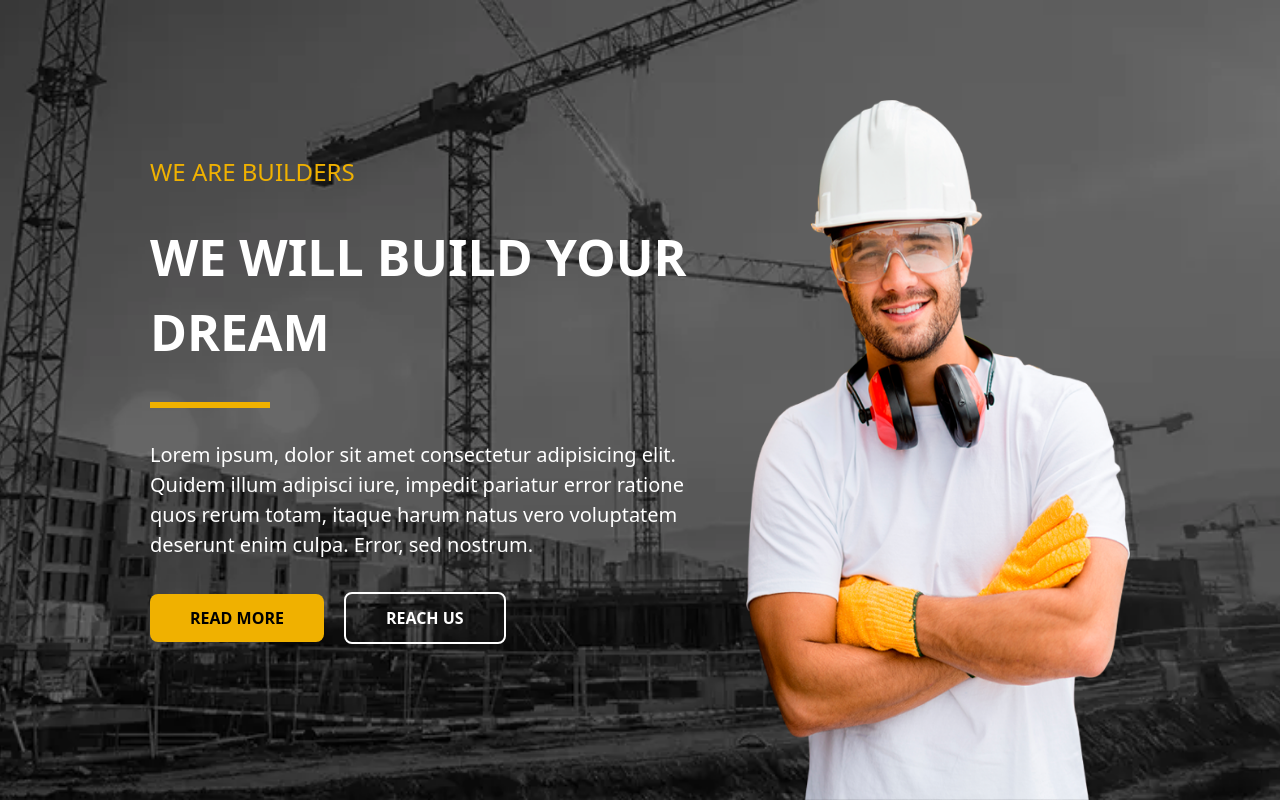
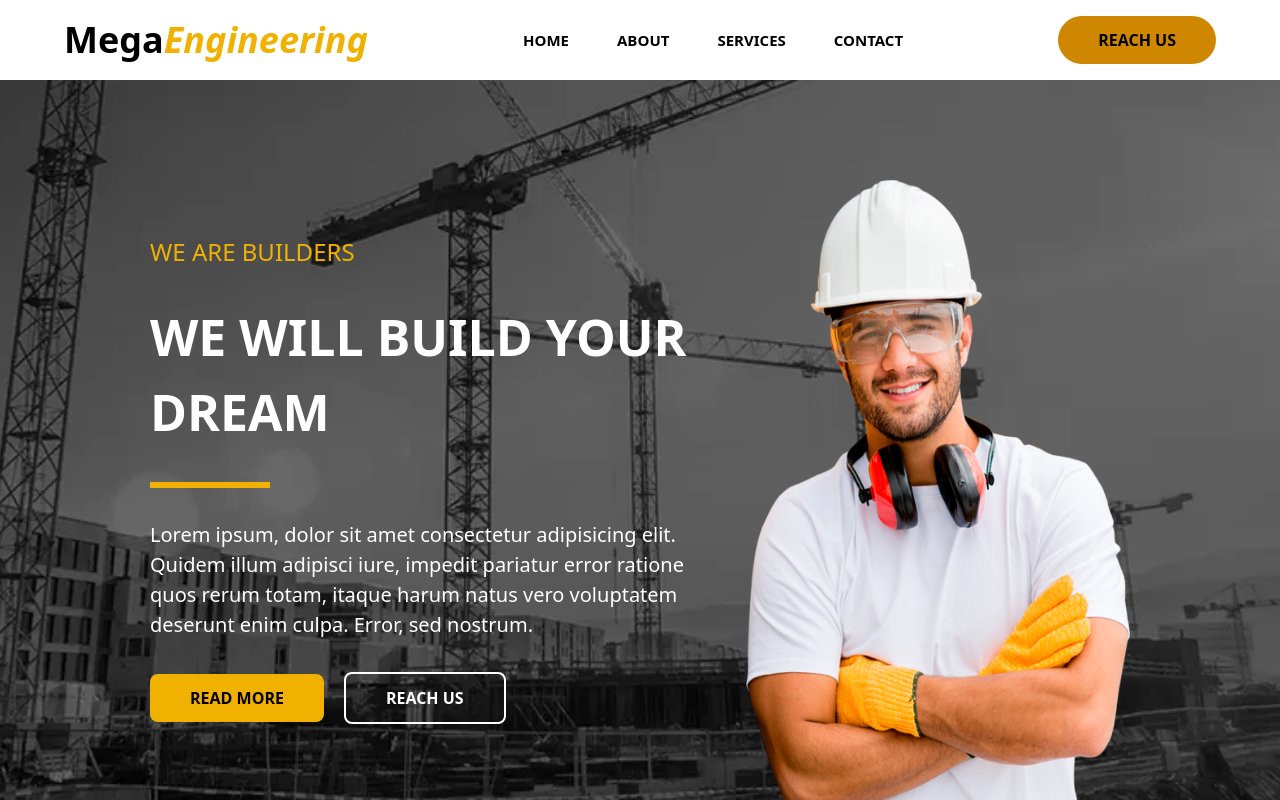
Before and after one commit to mr-Ayalk/mega_construction_company, a React (Vite) app: page / in a window 1280 px wide. Shown: the top 800 px of the page. Built offline with nearby package versions, Linux system fonts and the light colour scheme.

Commit message:
header section completed

```diff
--- a/src/sections/Header.jsx
+++ b/src/sections/Header.jsx
@@ -1,11 +1,95 @@
-import React from 'react'
+import { nav } from "framer-motion/client";
+import React, { useState } from "react";
+import { FaXmark, FaBars } from "react-icons/fa6";
+import { Link } from "react-scroll";
 
 const Header = () => {
+  const [isMenuOpen, setIsMenuOpen] = useState(false);
+  const toggleMenu = () => {
+    setIsMenuOpen(!isMenuOpen);
+  };
+  const closeMenu = () => {
+    setIsMenuOpen(false);
+  };
+
+  const navItems = [
+    {
+      link: "Home",
+      path: "home",
+    },
+    {
+      link: "About",
+      path: "about",
+    },
+    {
+      link: "Services",
+      path: "services",
+    },
+    {
+      link: "Contact",
+      path: "contact",
+    },
+  ];
   return (
-    <div>
+    <nav className="w-full flex bg-white justify-between items-center gap-1 lg:px-16 px-6 py-4 sticky top-0 z-50">
+      <h1 className="text-black md:text-4xl text-3xl  font-bold font-rubik">
+        Mega
+        <span className="text-yellow-500 italic">Engineering</span>
+      </h1>
+      <ul className="lg:flex justify-center items-center gap-6 hidden">
+        {navItems.map(({ link, path }) => (
+          <Link
+            key={path}
+            className="text-black uppercase font-bold cursor-pointer p-3 rounded-full hover:bg-yellow-500 hover:text-black text-[15px]"
+            to={path}
+            spy={true}
+            offset={-100}
+            smooth={true}
+          >
+            {link}
+          </Link>
+        ))}
+      </ul>
+      <button className="bg-yellow-600 hover:bg-black hover:text-white text-black px-10 py-3 rounded-full font-semibold transform hover:scale-105 transition-transform duration-300 cursor-pointer md:flex hidden">
+        REACH US
+      </button>
 
-    </div>
-  )
-}
+      {/* mobile menu starts here */}
+      <div
+        className="flex justify-between items-center lg:hidden mt-3"
+        onClick={toggleMenu}
+      >
+        <div className="">
+          {isMenuOpen ? (
+            <FaXmark className="text-yellow-500 text-3xl cursor-pointer" />
+          ) : (
+            <FaBars className="text-yellow-500 text-3xl cursor-pointer" />
+          )}
+        </div>
+      </div>
 
-export default Header
+      <div
+        className={`${
+          isMenuOpen ? "flex" : "hidden"
+        } w-full h-fit bg-yellow-500 p-4 absolute top-[72px] left-0`}
+        onClick={closeMenu}
+      >
+        <ul className="flex flex-col justify-center items-center gap-2 w-full">
+          {navItems.map(({ link, path }) => (
+            <Link
+              key={path}
+              className="text-black uppercase font-semibold cursor-pointer p-2 rounded-lg hover:bg-black hover:text-white w-full text-center"
+              to={path}
+              offset={-100}
+              smooth={true}
+            >
+              {link}
+            </Link>
+          ))}
+        </ul>
+      </div>
+    </nav>
+  );
+};
+
+export default Header;
--- a/src/sections/Hero.jsx
+++ b/src/sections/Hero.jsx
@@ -6,7 +6,7 @@ import { slideUpVariants, zoomInVariants } from "./animation";
 const Hero = () => {
   return (
     <div
-      id="hero"
+      id="home"
       className="bg-black w-full lg:h-lvh h-fit m-auto pt-[60px] lg:pt-[0px] lg:px-[150px] px-[20px] flex justify-between items-center lg:flex-row flex-col lg:gap-5 gap-[50px] bg-cover bg-center "
       style={{ backgroundImage: `url(${backgroundImage})` }}
     >
```
